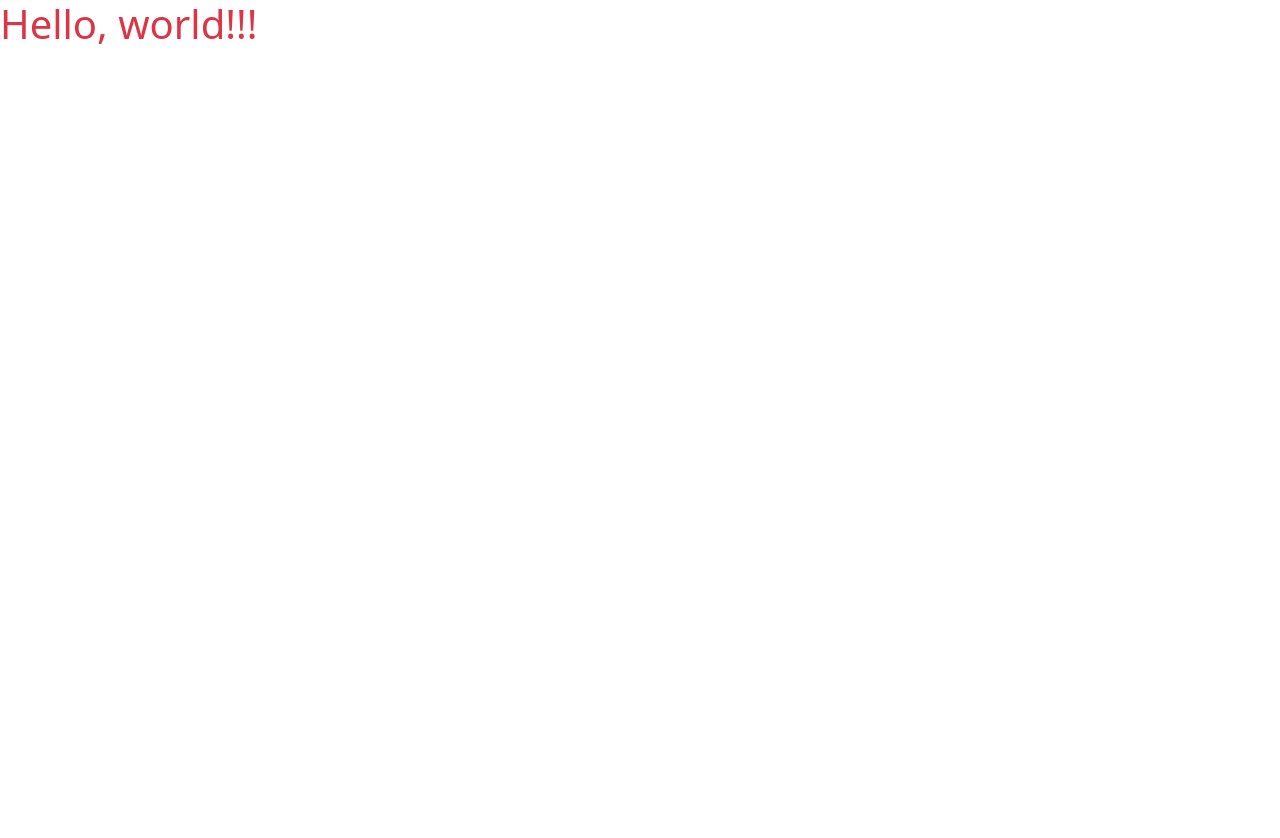
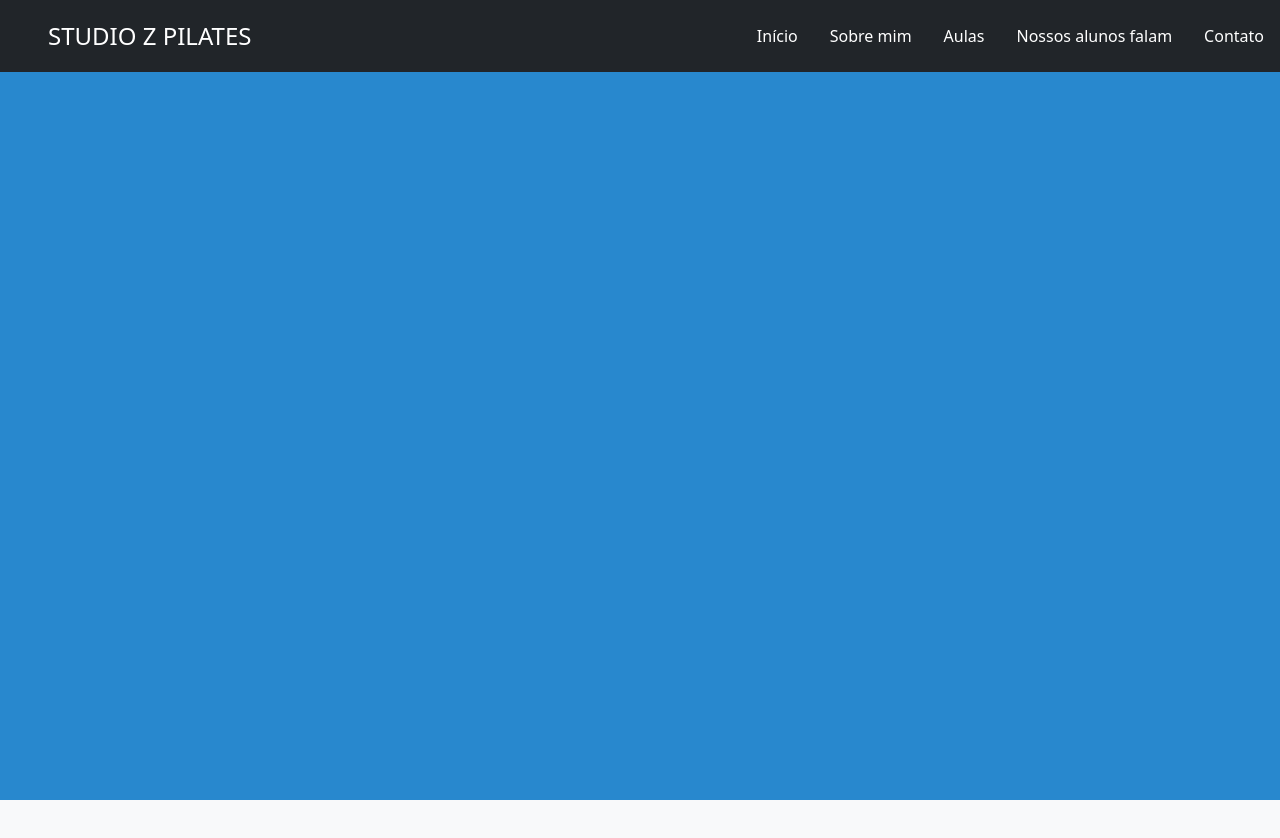
Before and after one commit to vncorrea/Site---RSZ-FISIOTERAPIA-E-PILATES, a plain HTML site: page src/index.html in a window 1280 px wide. Shown: the top 838 px of the page. Before the commit the page ends 800 px from the top, so only its background shows below. Drawn offline with nearby package versions, Linux system fonts and the light colour scheme; a web font is replaced by a local one.

Commit message:
feat: inicio do projeto

```diff
--- /dev/null
+++ b/src/index.css
@@ -0,0 +1,3 @@
+.bg-studioz {
+    background-color: #2888CE;
+}
--- a/src/index.html
+++ b/src/index.html
@@ -1,16 +1,73 @@
-<!doctype html>
+<!DOCTYPE html>
 <html lang="pt-BR">
-<head>
-    <meta charset="utf-8">
-    <meta name="viewport" content="width=device-width, initial-scale=1">
+  <head>
+    <meta charset="utf-8" />
+    <meta name="viewport" content="width=device-width, initial-scale=1" />
     <title>RSZ FISIOTERAPIA E PILATES</title>
-    <link href="https://cdn.jsdelivr.net/npm/bootstrap@5.3.3/dist/css/bootstrap.min.css" rel="stylesheet"
-          integrity="sha384-QWTKZyjpPEjISv5WaRU9OFeRpok6YctnYmDr5pNlyT2bRjXh0JMhjY6hW+ALEwIH" crossorigin="anonymous">
-</head>
-<body>
-<h1 class="text-danger">Hello, world!!!</h1>
-<script src="https://cdn.jsdelivr.net/npm/bootstrap@5.3.3/dist/js/bootstrap.bundle.min.js"
-        integrity="sha384-YvpcrYf0tY3lHB60NNkmXc5s9fDVZLESaAA55NDzOxhy9GkcIdslK1eN7N6jIeHz"
-        crossorigin="anonymous"></script>
-</body>
+    <link
+      href="https://cdn.jsdelivr.net/npm/bootstrap@5.3.3/dist/css/bootstrap.min.css"
+      rel="stylesheet"
+      integrity="sha384-QWTKZyjpPEjISv5WaRU9OFeRpok6YctnYmDr5pNlyT2bRjXh0JMhjY6hW+ALEwIH"
+      crossorigin="anonymous"
+    />
+    <link rel="stylesheet" href="index.css" />
+
+    <style>
+      @import url('https://fonts.googleapis.com/css2?family=Baumans&display=swap');
+      </style>
+  </head>
+  <body>
+    <div class="bg-dark position-fixed w-100">
+      <header class="d-flex flex-wrap justify-content-center py-3">
+        <a
+          href="/"
+          class="d-flex align-items-center mb-3 mb-md-0 me-md-auto link-body-emphasis text-decoration-none"
+          previewlistener="true"
+        >
+          <svg class="bi me-2" width="40" height="32">
+            <use xlink:href="#bootstrap"></use>
+          </svg>
+          <span class="fs-4 text-white">STUDIO Z PILATES</span>
+        </a>
+
+        <ul class="nav nav-pills">
+          <li class="nav-link">
+            <a
+              href="#"
+              class="text-white text-decoration-none"
+              aria-current="page"
+              >Início</a
+            >
+          </li>
+          <li class="nav-link">
+            <a href="#" class="text-white text-decoration-none">Sobre mim</a>
+          </li>
+          <li class="nav-link">
+            <a href="#" class="text-white text-decoration-none">Aulas</a>
+          </li>
+          <li class="nav-link">
+            <a href="#" class="text-white text-decoration-none"
+              >Nossos alunos falam</a
+            >
+          </li>
+          <li class="nav-link">
+            <a href="#" class="text-white text-decoration-none">Contato</a>
+          </li>
+        </ul>
+      </header>
+    </div>
+
+    <main>
+      <section id="home" class="min-vh-100 bg-studioz"></section>
+      <section id="sobre-mim" class="min-vh-100 bg-light"></section>
+      <section id="aulas" class="min-vh-100 bg-studioz"></section>
+      <section id="nossos-alunos-falam" class="min-vh-100 bg-light"></section>
+    </main>
+
+    <script
+      src="https://cdn.jsdelivr.net/npm/bootstrap@5.3.3/dist/js/bootstrap.bundle.min.js"
+      integrity="sha384-YvpcrYf0tY3lHB60NNkmXc5s9fDVZLESaAA55NDzOxhy9GkcIdslK1eN7N6jIeHz"
+      crossorigin="anonymous"
+    ></script>
+  </body>
 </html>
```
